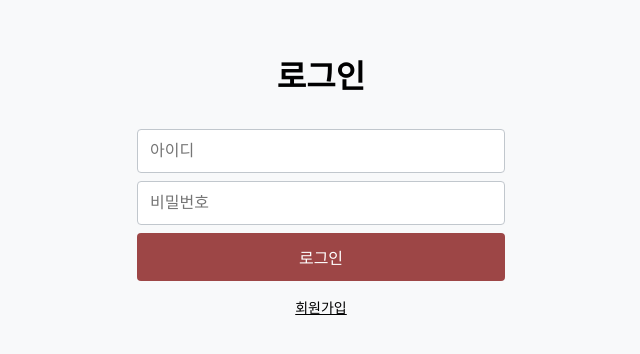
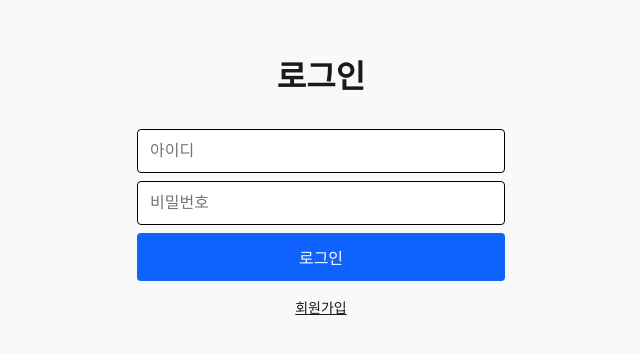
Before and after one commit to AND-SOPT-WEB/DaHyunKim, a React (Vite) app in the folder week4/assignment/: page / in a window 1280 px wide. Shown: the part 216-570 px from the top of the page, without its empty margins (319-959 px from the left). Built offline with nearby package versions, Linux system fonts and the light colour scheme; the HTML template or start-up script is replaced by a standard one.

Commit message:
style: theme color 수정

```diff
--- a/week4/assignment/src/styles/theme.ts
+++ b/week4/assignment/src/styles/theme.ts
@@ -1,11 +1,12 @@
 const theme = {
   colors: {
-    black: '#000',
+    black: '#1A1A1A',
     white: '#ffffff',
     background: '#f8f9fa',
-    border: '#c1c7cd',
-    primary: '#9d4646',
-    primaryHover: '#ce2939',
+    gray: '#c1c7cd',
+    gray2: '#9E9E9E',
+    primary: '#0F62FE',
+    primaryHover: '#4787FF',
   },
 };
 
```
